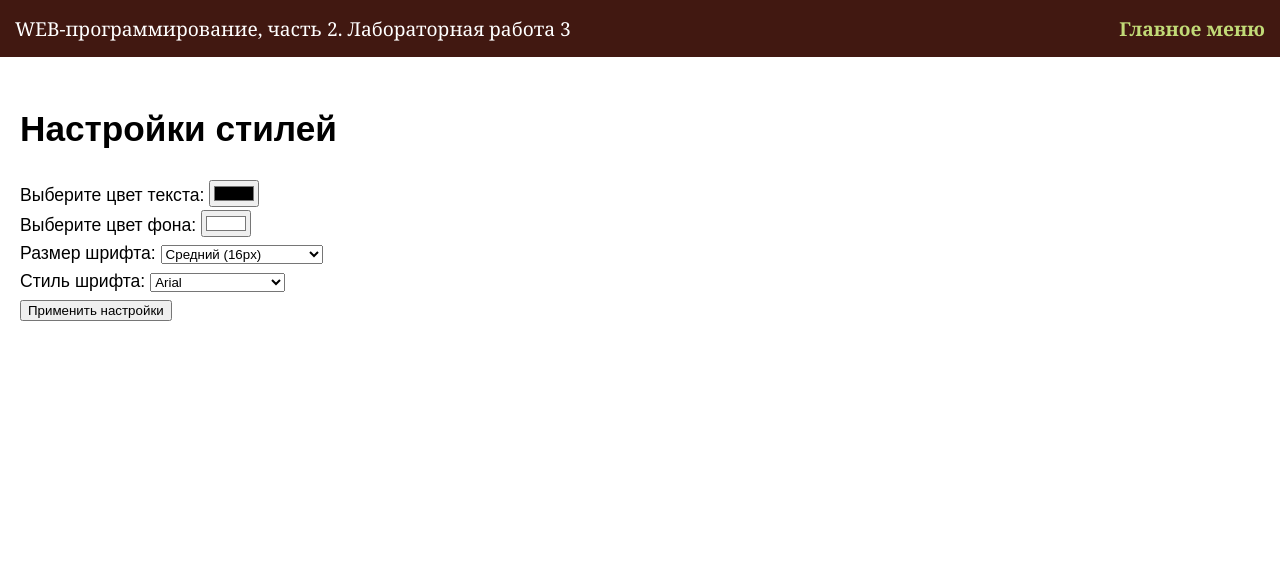
After one commit to rieonnn/zelebobka, a Flask app: page /lab3/settings in a window 1280 px wide. The commit adds this page. Shown: the top 583 px of the page. Run offline with Flask 3, Linux system fonts and the light colour scheme.

Commit message:
Настройки отображения

```diff
--- a/lab3.py
+++ b/lab3.py
@@ -73,3 +73,50 @@ def success():
         price += 10
 
     return render_template('lab3/success.html', price=price)
+
+@lab3.route('/lab3/settings')
+def settings():
+    color = request.args.get('color')
+    bg_color = request.args.get('bg_color')
+    font_size = request.args.get('font_size')
+    font_style = request.args.get('font_style')
+
+    resp = None
+
+    if any([color, bg_color, font_size, font_style]):
+        resp = make_response(redirect('/lab3/settings'))
+        if color:
+            resp.set_cookie('color', color, max_age=60*60*24*30)  # 30 дней
+        if bg_color:
+            resp.set_cookie('bg_color', bg_color, max_age=60*60*24*30)
+        if font_size:
+            resp.set_cookie('font_size', font_size, max_age=60*60*24*30)
+        if font_style:
+            resp.set_cookie('font_style', font_style, max_age=60*60*24*30)
+        return resp
+
+    color = request.cookies.get('color', '#000000')
+    bg_color = request.cookies.get('bg_color', '#ffffff')
+    font_size = request.cookies.get('font_size', '16px')
+    font_style = request.cookies.get('font_style', 'Arial, sans-serif')
+
+    resp = make_response(render_template('lab3/settings.html',
+                                        color=color,
+                                        bg_color=bg_color,
+                                        font_size=font_size,
+                                        font_style=font_style))
+
+    # Добавляю стили в response
+    style = f"""
+    <style>
+        body {{
+            color: {color};
+            background-color: {bg_color};
+            font-size: {font_size};
+            font-family: {font_style};
+        }}
+    </style>
+    """
+    resp.data = resp.data.decode('utf-8').replace('</head>', style + '</head>')
+
+    return resp
--- a/templates/base.html
+++ b/templates/base.html
@@ -10,6 +10,13 @@
     <link rel="icon" type="image/png" sizes="32x32" href="{{ url_for('static', filename='favicon-32x32.png') }}">
     <link rel="icon" type="image/png" sizes="16x16" href="{{ url_for('static', filename='favicon-16x16.png') }}">
     <link rel="shortcut icon" href="{{ url_for('static', filename='favicon.ico') }}">
+    <style>
+        body{
+            {% if request.cookies.get('color') %}
+            color: {{ request.cookies.get('color') }};
+            {% endif %}
+        }
+    </style>
 </head>
 <body>
     <header>
--- a/templates/lab3/lab3.html
+++ b/templates/lab3/lab3.html
@@ -35,5 +35,9 @@
             <li>
                 <a href="/lab3/order">Заказ</a>
             </li>
+
+            <li>
+                <a href="/lab3/settings">Цвет текста</a>
+            </li>
         </ol>
 {% endblock %}
--- /dev/null
+++ b/templates/lab3/settings.html
@@ -0,0 +1,44 @@
+{% extends "base.html" %}
+
+{# номер лабораторной работы: #}
+{% block lab %}Лабораторная работа 3{% endblock %}
+
+{# основной контент: #}
+{% block main %}
+    <h1>Настройки стилей</h1>
+    <form method="get">
+        <div>
+            <label class="label" for="color">Выберите цвет текста:</label>
+            <input type="color" id="color" name="color" value="{{ color }}">
+        </div>
+
+        <div>
+            <label class="label" for="bg_color">Выберите цвет фона:</label>
+            <input type="color" id="bg_color" name="bg_color" value="{{ bg_color }}">
+        </div>
+
+        <div>
+            <label class="label" for="font_size">Размер шрифта:</label>
+            <select id="font_size" name="font_size">
+                <option value="12px" {% if font_size == '12px' %}selected{% endif %}>Маленький (12px)</option>
+                <option value="16px" {% if font_size == '16px' %}selected{% endif %}>Средний (16px)</option>
+                <option value="20px" {% if font_size == '20px' %}selected{% endif %}>Большой (20px)</option>
+                <option value="24px" {% if font_size == '24px' %}selected{% endif %}>Очень большой (24px)</option>
+            </select>
+        </div>
+
+        <div>
+            <label class="label" for="font_style">Стиль шрифта:</label>
+            <select id="font_style" name="font_style">
+                <option value="Arial, sans-serif" {% if font_style == 'Arial, sans-serif' %}selected{% endif %}>Arial</option>
+                <option value="'Times New Roman', serif" {% if font_style == "'Times New Roman', serif" %}selected{% endif %}>Times New Roman</option>
+                <option value="'Courier New', monospace" {% if font_style == "'Courier New', monospace" %}selected{% endif %}>Courier New</option>
+                <option value="Verdana, sans-serif" {% if font_style == 'Verdana, sans-serif' %}selected{% endif %}>Verdana</option>
+            </select>
+        </div>
+
+        <div>
+            <button type="submit">Применить настройки</button>
+        </div>
+    </form>
+{% endblock %}
```
